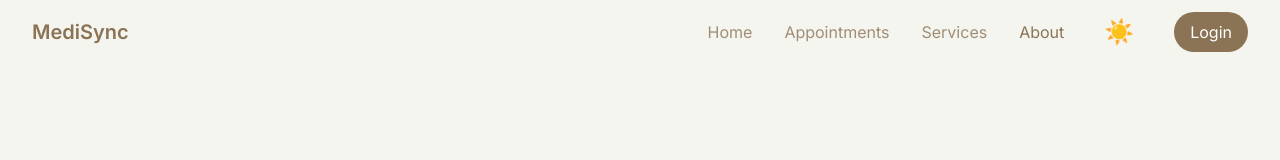
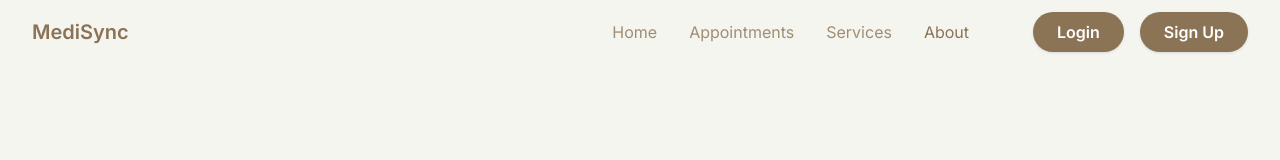
Before and after one commit to shreytalreja25/MediSync, a Next.js app: page /about in a window 1280 px wide. Shown: the top 160 px of the page. Built offline with nearby package versions, Linux system fonts and the light colour scheme; no server answers.

Commit message:
color consistency

```diff
--- a/src/app/layout.tsx
+++ b/src/app/layout.tsx
@@ -20,7 +20,7 @@ export default function RootLayout({
   return (
     <html lang="en">
       <body className={inter.className}>
-        <div className="min-h-screen bg-[#F5F5F0] dark:bg-gray-900 flex flex-col">
+        <div className="min-h-screen bg-[#F5F5F0] flex flex-col">
           <Navbar />
           <main className="flex-1">{children}</main>
           {/* Footer */}
--- a/src/app/login/page.tsx
+++ b/src/app/login/page.tsx
@@ -53,8 +53,8 @@ export default function LoginPage() {
 
   return (
     <div className="flex flex-col items-center justify-center min-h-[80vh] px-4">
-      <div className="w-full max-w-md bg-white dark:bg-gray-800 rounded-2xl shadow-lg p-8">
-        <h2 className="text-2xl font-bold mb-6 text-center text-primary-blue dark:text-primary-yellow">Login to MediSync</h2>
+      <div className="w-full max-w-md bg-white rounded-2xl shadow-lg p-8">
+        <h2 className="text-2xl font-bold mb-6 text-center text-primary-blue">Login to MediSync</h2>
         {error && (
           <div className="mb-4 p-3 bg-red-100 border border-red-400 text-red-700 rounded">
             {error}
@@ -90,16 +90,16 @@ export default function LoginPage() {
         </form>
         <div className="my-4 flex items-center justify-center gap-2 text-sm text-text-secondary">
           <span>Don&apos;t have an account?</span>
-          <Link href="/signup" className="text-primary-green dark:text-primary-yellow hover:underline">Sign Up</Link>
+          <Link href="/signup" className="text-primary-green hover:underline">Sign Up</Link>
         </div>
         <div className="flex flex-col gap-2 mt-6">
-          <button className="w-full flex items-center justify-center gap-2 border border-gray-300 dark:border-gray-700 rounded-lg py-2 hover:bg-gray-50 dark:hover:bg-gray-700 transition">
+          <button className="w-full flex items-center justify-center gap-2 border border-gray-300 rounded-lg py-2 hover:bg-gray-50 transition">
             <span>🔵</span> Login with Google (placeholder)
           </button>
-          <button className="w-full flex items-center justify-center gap-2 border border-gray-300 dark:border-gray-700 rounded-lg py-2 hover:bg-gray-50 dark:hover:bg-gray-700 transition">
+          <button className="w-full flex items-center justify-center gap-2 border border-gray-300 rounded-lg py-2 hover:bg-gray-50 transition">
             <span>🟦</span> Login with Microsoft (placeholder)
           </button>
-          <button className="w-full flex items-center justify-center gap-2 border border-gray-300 dark:border-gray-700 rounded-lg py-2 hover:bg-gray-50 dark:hover:bg-gray-700 transition">
+          <button className="w-full flex items-center justify-center gap-2 border border-gray-300 rounded-lg py-2 hover:bg-gray-50 transition">
             <span>🍏</span> Login with Apple (placeholder)
           </button>
         </div>
--- a/src/app/signup/page.tsx
+++ b/src/app/signup/page.tsx
@@ -46,8 +46,8 @@ export default function SignupPage() {
 
   return (
     <div className="flex flex-col items-center justify-center min-h-[80vh] px-4">
-      <div className="w-full max-w-md bg-white dark:bg-gray-800 rounded-2xl shadow-lg p-8">
-        <h2 className="text-2xl font-bold mb-6 text-center text-primary-blue dark:text-primary-yellow">Sign Up for MediSync</h2>
+      <div className="w-full max-w-md bg-white rounded-2xl shadow-lg p-8">
+        <h2 className="text-2xl font-bold mb-6 text-center text-primary-blue">Sign Up for MediSync</h2>
         {error && (
           <div className="mb-4 p-3 bg-red-100 border border-red-400 text-red-700 rounded">
             {error}
@@ -96,16 +96,16 @@ export default function SignupPage() {
         </form>
         <div className="my-4 flex items-center justify-center gap-2 text-sm text-text-secondary">
           <span>Already have an account?</span>
-          <Link href="/login" className="text-primary-green dark:text-primary-yellow hover:underline">Login</Link>
+          <Link href="/login" className="text-primary-green hover:underline">Login</Link>
         </div>
         <div className="flex flex-col gap-2 mt-6">
-          <button className="w-full flex items-center justify-center gap-2 border border-gray-300 dark:border-gray-700 rounded-lg py-2 hover:bg-gray-50 dark:hover:bg-gray-700 transition">
+          <button className="w-full flex items-center justify-center gap-2 border border-gray-300 rounded-lg py-2 hover:bg-gray-50 transition">
             <span>🔵</span> Sign up with Google (placeholder)
           </button>
-          <button className="w-full flex items-center justify-center gap-2 border border-gray-300 dark:border-gray-700 rounded-lg py-2 hover:bg-gray-50 dark:hover:bg-gray-700 transition">
+          <button className="w-full flex items-center justify-center gap-2 border border-gray-300 rounded-lg py-2 hover:bg-gray-50 transition">
             <span>🟦</span> Sign up with Microsoft (placeholder)
           </button>
-          <button className="w-full flex items-center justify-center gap-2 border border-gray-300 dark:border-gray-700 rounded-lg py-2 hover:bg-gray-50 dark:hover:bg-gray-700 transition">
+          <button className="w-full flex items-center justify-center gap-2 border border-gray-300 rounded-lg py-2 hover:bg-gray-50 transition">
             <span>🍏</span> Sign up with Apple (placeholder)
           </button>
         </div>
--- a/src/components/ChatWidget.tsx
+++ b/src/components/ChatWidget.tsx
@@ -252,14 +252,14 @@ export default function ChatWidget() {
       >
         {message.formFields.map((field, idx) => (
           <div key={idx} className="space-y-1">
-            <label className="block text-sm font-medium text-gray-700 dark:text-gray-300">
+            <label className="block text-sm font-medium text-[#8B7355]">
               {field.label}
             </label>
             {field.type === 'textarea' ? (
               <textarea
                 value={formData[field.name as keyof FormData] || ''}
                 onChange={(e) => setFormData(prev => ({ ...prev, [field.name]: e.target.value }))}
-                className="w-full p-2 border border-gray-300 dark:border-gray-600 rounded-lg focus:outline-none focus:ring-2 focus:ring-primary-blue dark:bg-gray-700 dark:text-white"
+                className="w-full p-2 border border-[#8B7355]/30 rounded-lg focus:outline-none focus:ring-2 focus:ring-[#8B7355]/40 bg-white text-[#4A4A4A]"
                 rows={3}
                 required
               />
@@ -268,7 +268,7 @@ export default function ChatWidget() {
                 type={field.type}
                 value={formData[field.name as keyof FormData] || ''}
                 onChange={(e) => setFormData(prev => ({ ...prev, [field.name]: e.target.value }))}
-                className="w-full p-2 border border-gray-300 dark:border-gray-600 rounded-lg focus:outline-none focus:ring-2 focus:ring-primary-blue dark:bg-gray-700 dark:text-white"
+                className="w-full p-2 border border-[#8B7355]/30 rounded-lg focus:outline-none focus:ring-2 focus:ring-[#8B7355]/40 bg-white text-[#4A4A4A]"
                 required
               />
             )}
@@ -276,7 +276,7 @@ export default function ChatWidget() {
         ))}
         <button
           type="submit"
-          className="w-full px-4 py-2 bg-primary-blue text-white rounded-lg hover:bg-primary-blue/90 transition-colors"
+          className="w-full px-4 py-2 bg-[#8B7355] text-white rounded-lg hover:bg-[#A67B5B] transition-colors"
         >
           Submit
         </button>
--- a/src/components/Navbar.tsx
+++ b/src/components/Navbar.tsx
@@ -3,14 +3,11 @@
 import { useState, useEffect } from 'react'
 import Link from 'next/link'
 import { usePathname } from 'next/navigation'
-import { useTheme } from 'next-themes'
-import ThemeToggle from '@/components/layout/ThemeToggle'
 
 export default function Navbar() {
   const [isScrolled, setIsScrolled] = useState(false)
   const [isMobileMenuOpen, setIsMobileMenuOpen] = useState(false)
   const pathname = usePathname()
-  const { theme } = useTheme()
 
   useEffect(() => {
     const handleScroll = () => {
@@ -82,25 +79,24 @@ export default function Navbar() {
               About
             </Link>
             <div className={`${isScrolled ? 'text-white' : 'text-[#8B7355]'}`}>
-              <ThemeToggle />
+              {/* ThemeToggle */}
             </div>
-            <Link
-              href="/login"
-              className={`px-4 py-2 rounded-full ${
-                isScrolled
-                  ? 'bg-white text-[#8B7355] hover:bg-white/90'
-                  : 'bg-[#8B7355] text-white hover:bg-[#A67B5B]'
-              } transition-colors duration-200`}
-            >
-              Login
-            </Link>
+            <div className="flex items-center gap-4">
+              <Link href="/login">
+                <button className="bg-[#8B7355] text-white px-6 py-2 rounded-full font-semibold shadow hover:bg-[#A67B5B] transition-colors">
+                  Login
+                </button>
+              </Link>
+              <Link href="/signup">
+                <button className="bg-[#8B7355] text-white px-6 py-2 rounded-full font-semibold shadow hover:bg-[#A67B5B] transition-colors">
+                  Sign Up
+                </button>
+              </Link>
+            </div>
           </div>
 
           {/* Mobile Menu Button */}
           <div className="md:hidden flex items-center space-x-4">
-            <div className={`${isScrolled ? 'text-white' : 'text-[#8B7355]'}`}>
-              <ThemeToggle />
-            </div>
             <button
               onClick={() => setIsMobileMenuOpen(!isMobileMenuOpen)}
               className={`p-2 rounded-md ${
--- a/src/components/layout/ThemeToggle.tsx
+++ /dev/null
@@ -1,53 +0,0 @@
-'use client'
-
-import { useEffect, useState } from 'react'
-
-export default function ThemeToggle() {
-  const [mounted, setMounted] = useState(false)
-  const [dark, setDark] = useState(false)
-
-  useEffect(() => {
-    setMounted(true)
-    const saved = localStorage.getItem('theme')
-    if (saved === 'dark') {
-      setDark(true)
-      document.documentElement.classList.add('dark')
-    } else if (saved === 'light') {
-      setDark(false)
-      document.documentElement.classList.remove('dark')
-    } else if (window.matchMedia('(prefers-color-scheme: dark)').matches) {
-      setDark(true)
-      document.documentElement.classList.add('dark')
-      localStorage.setItem('theme', 'dark')
-    } else {
-      setDark(false)
-      document.documentElement.classList.remove('dark')
-      localStorage.setItem('theme', 'light')
-    }
-  }, [])
-
-  const toggle = () => {
-    if (dark) {
-      document.documentElement.classList.remove('dark')
-      localStorage.setItem('theme', 'light')
-      setDark(false)
-    } else {
-      document.documentElement.classList.add('dark')
-      localStorage.setItem('theme', 'dark')
-      setDark(true)
-    }
-  }
-
-  if (!mounted) return null
-
-  return (
-    <button
-      aria-label="Toggle dark mode"
-      onClick={toggle}
-      className="text-2xl px-2 focus:outline-none hover:scale-110 transition-transform"
-      title={dark ? 'Switch to light mode' : 'Switch to dark mode'}
-    >
-      {dark ? '🌙' : '☀️'}
-    </button>
-  )
-}
--- a/tailwind.config.ts
+++ b/tailwind.config.ts
@@ -6,7 +6,6 @@ const config: Config = {
     './src/components/**/*.{js,ts,jsx,tsx,mdx}',
     './src/app/**/*.{js,ts,jsx,tsx,mdx}',
   ],
-  darkMode: 'class',
   theme: {
     extend: {
       colors: {
```
